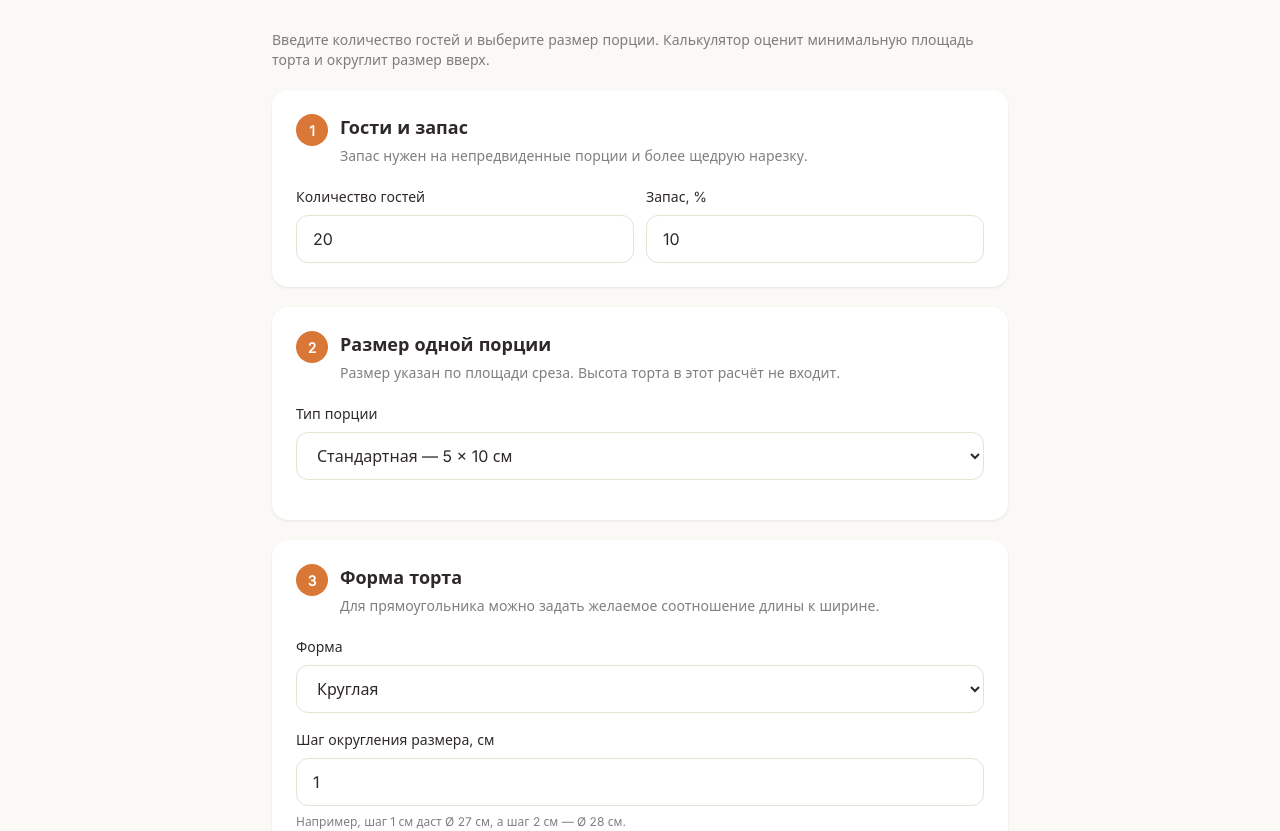
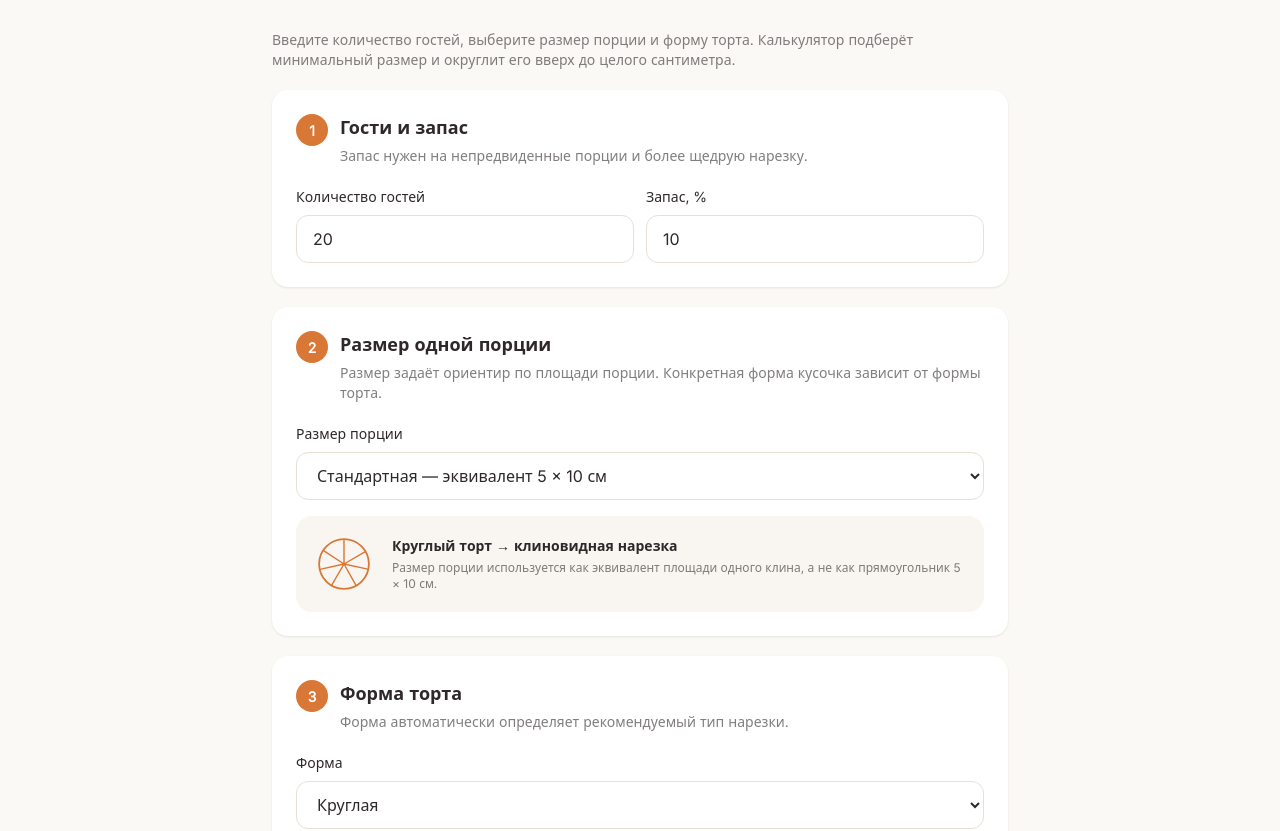
Before and after one commit to whil3true/baking_calc, a plain HTML site: page portioncalc.html in a window 1280 px wide. Shown: the part 135-966 px from the top of the page. Drawn offline with nearby package versions, Linux system fonts and the light colour scheme; a web font is replaced by a local one.

Commit message:
feat: clarify portion cut shape and simplify form settings

```diff
--- a/portioncalc.html
+++ b/portioncalc.html
@@ -29,7 +29,7 @@
   </div>
 </header>
 <main class="max-w-3xl mx-auto px-4 py-5 md:py-8 space-y-5">
-  <p class="text-sm text-dark/60">Введите количество гостей и выберите размер порции. Калькулятор оценит минимальную площадь торта и округлит размер вверх.</p>
+  <p class="text-sm text-dark/60">Введите количество гостей, выберите размер порции и форму торта. Калькулятор подберёт минимальный размер и округлит его вверх до целого сантиметра.</p>
   <noscript><p class="card p-5">Для расчёта включите JavaScript. Ссылка «На главную» работает и без него.</p></noscript>
 
   <form id="portionForm" class="space-y-5" novalidate>
@@ -42,17 +42,26 @@
     </section>
 
     <section class="card p-5 md:p-6" aria-labelledby="portion-size-title">
-      <div class="flex items-start gap-3 mb-5"><span class="step-number" aria-hidden="true">2</span><div><h2 id="portion-size-title" class="text-lg font-semibold">Размер одной порции</h2><p class="text-sm text-dark/60 mt-1">Размер указан по площади среза. Высота торта в этот расчёт не входит.</p></div></div>
-      <label class="block mb-4"><span class="cream-label">Тип порции</span><select id="portionPreset" name="portionPreset" class="input-field w-full"><option value="small">Небольшая — 4 × 8 см</option><option value="standard" selected>Стандартная — 5 × 10 см</option><option value="large">Большая — 6 × 10 см</option><option value="custom">Своя</option></select></label>
-      <fieldset id="customPortionFields" hidden disabled><legend class="sr-only">Свой размер порции</legend><div class="grid grid-cols-2 gap-3"><label class="block"><span class="cream-label">Ширина, см</span><input id="portionWidth" name="portionWidth" type="text" inputmode="decimal" maxlength="32" value="5" class="input-field w-full"></label><label class="block"><span class="cream-label">Длина, см</span><input id="portionLength" name="portionLength" type="text" inputmode="decimal" maxlength="32" value="10" class="input-field w-full"></label></div></fieldset>
+      <div class="flex items-start gap-3 mb-5"><span class="step-number" aria-hidden="true">2</span><div><h2 id="portion-size-title" class="text-lg font-semibold">Размер одной порции</h2><p class="text-sm text-dark/60 mt-1">Размер задаёт ориентир по площади порции. Конкретная форма кусочка зависит от формы торта.</p></div></div>
+      <label class="block mb-4"><span class="cream-label">Размер порции</span><select id="portionPreset" name="portionPreset" class="input-field w-full"><option value="small">Небольшая — эквивалент 4 × 8 см</option><option value="standard" selected>Стандартная — эквивалент 5 × 10 см</option><option value="large">Большая — эквивалент 6 × 10 см</option><option value="custom">Своя площадь порции</option></select></label>
+      <fieldset id="customPortionFields" hidden disabled><legend class="sr-only">Свой ориентир площади порции</legend><div class="grid grid-cols-2 gap-3"><label class="block"><span class="cream-label">Ширина ориентира, см</span><input id="portionWidth" name="portionWidth" type="text" inputmode="decimal" maxlength="32" value="5" class="input-field w-full"></label><label class="block"><span class="cream-label">Длина ориентира, см</span><input id="portionLength" name="portionLength" type="text" inputmode="decimal" maxlength="32" value="10" class="input-field w-full"></label></div></fieldset>
+      <div class="mt-4 rounded-2xl bg-soft/60 p-4">
+        <div id="roundCutPreview" class="flex items-center gap-4">
+          <svg viewBox="0 0 72 72" class="w-16 h-16 shrink-0 text-caramel" aria-hidden="true"><circle cx="36" cy="36" r="28" fill="none" stroke="currentColor" stroke-width="2"/><path d="M36 36 L36 8 M36 36 L60 22 M36 36 L64 42 M36 36 L50 61 M36 36 L22 60 M36 36 L9 42 M36 36 L13 21" fill="none" stroke="currentColor" stroke-width="1.6"/></svg>
+          <div><p class="font-semibold text-sm">Круглый торт → клиновидная нарезка</p><p class="text-xs text-dark/60 mt-1">Размер порции используется как эквивалент площади одного клина, а не как прямоугольник 5 × 10 см.</p></div>
+        </div>
+        <div id="rectCutPreview" class="flex items-center gap-4" hidden>
+          <svg viewBox="0 0 72 72" class="w-16 h-16 shrink-0 text-caramel" aria-hidden="true"><rect x="9" y="13" width="54" height="46" rx="2" fill="none" stroke="currentColor" stroke-width="2"/><path d="M27 13 V59 M45 13 V59 M9 36 H63" fill="none" stroke="currentColor" stroke-width="1.6"/></svg>
+          <div><p class="font-semibold text-sm">Прямоугольный торт → сетка порций</p><p class="text-xs text-dark/60 mt-1">Порции считаются как прямоугольные кусочки по выбранной площади.</p></div>
+        </div>
+      </div>
     </section>
 
     <section class="card p-5 md:p-6" aria-labelledby="portion-form-title">
-      <div class="flex items-start gap-3 mb-5"><span class="step-number" aria-hidden="true">3</span><div><h2 id="portion-form-title" class="text-lg font-semibold">Форма торта</h2><p class="text-sm text-dark/60 mt-1">Для прямоугольника можно задать желаемое соотношение длины к ширине.</p></div></div>
+      <div class="flex items-start gap-3 mb-5"><span class="step-number" aria-hidden="true">3</span><div><h2 id="portion-form-title" class="text-lg font-semibold">Форма торта</h2><p class="text-sm text-dark/60 mt-1">Форма автоматически определяет рекомендуемый тип нарезки.</p></div></div>
       <label class="block mb-4"><span class="cream-label">Форма</span><select id="shape" name="shape" class="input-field w-full"><option value="circle" selected>Круглая</option><option value="rect">Прямоугольная</option></select></label>
-      <fieldset id="rectRatioField" hidden disabled><legend class="sr-only">Соотношение сторон прямоугольника</legend><label class="block mb-4"><span class="cream-label">Длина / ширина</span><input id="rectRatio" name="rectRatio" type="text" inputmode="decimal" maxlength="32" value="1.5" class="input-field w-full" aria-describedby="ratioHint"></label><p id="ratioHint" class="text-xs text-dark/60 -mt-2 mb-4">1 = квадрат, 1,5 = длина примерно в полтора раза больше ширины.</p></fieldset>
-      <label class="block"><span class="cream-label">Шаг округления размера, см</span><input id="roundStep" name="roundStep" type="text" inputmode="decimal" maxlength="32" value="1" class="input-field w-full" aria-describedby="roundHint"></label>
-      <p id="roundHint" class="text-xs text-dark/60 mt-2">Например, шаг 1 см даст Ø 27 см, а шаг 2 см — Ø 28 см.</p>
+      <fieldset id="rectRatioField" hidden disabled><legend class="sr-only">Соотношение сторон прямоугольника</legend><label class="block mb-4"><span class="cream-label">Длина / ширина</span><input id="rectRatio" name="rectRatio" type="text" inputmode="decimal" maxlength="32" value="1.5" class="input-field w-full" aria-describedby="ratioHint"></label><p id="ratioHint" class="text-xs text-dark/60 -mt-2">1 = квадрат, 1,5 = длина примерно в полтора раза больше ширины.</p></fieldset>
+      <p class="text-xs text-dark/60 mt-4">Итоговый диаметр или стороны автоматически округляются вверх до целого сантиметра.</p>
     </section>
 
     <div id="portionErrors" class="cream-errors" role="alert" tabindex="-1" hidden></div>
@@ -69,19 +78,20 @@
       <div><dt>Заложено порций</dt><dd id="portionTarget"></dd></div>
       <div><dt>Расчётная вместимость</dt><dd id="portionCapacity"></dd></div>
       <div><dt>Запас сверх гостей</dt><dd id="portionExtra"></dd></div>
-      <div><dt>Размер порции</dt><dd id="portionSlice"></dd></div>
+      <div><dt>Ориентир порции</dt><dd id="portionSlice"></dd></div>
+      <div><dt>Рекомендуемая нарезка</dt><dd id="portionCut"></dd></div>
       <div><dt>Минимальная площадь торта</dt><dd id="portionArea"></dd></div>
     </dl>
-    <p class="text-xs text-dark/60 mt-4 leading-relaxed">Это геометрическая оценка по площади среза. Реальное количество зависит от схемы нарезки, формы кусочков, высоты торта и того, насколько одинаково режут гости, официанты и родственники с очень уверенной рукой.</p>
+    <p class="text-xs text-dark/60 mt-4 leading-relaxed">Это геометрическая оценка. Для круглого торта предполагаются клиновидные куски, для прямоугольного — нарезка сеткой. Реальная вместимость зависит от высоты торта и фактической нарезки.</p>
     <button id="copyPortion" type="button" class="btn-primary w-full rounded-xl py-3 font-semibold mt-5">Скопировать расчёт</button>
   </section>
 
   <details class="card p-5 md:p-6 text-sm">
     <summary class="font-semibold cursor-pointer">Как считается размер?</summary>
     <div class="mt-3 space-y-3 text-dark/70 leading-relaxed">
-      <p>Площадь одной порции = ширина × длина. Количество порций увеличивается на выбранный запас и округляется вверх до целого.</p>
-      <p>Для круглого торта диаметр вычисляется из площади круга. Для прямоугольного размеры подбираются по заданному соотношению сторон. Итоговые размеры всегда округляются вверх выбранным шагом.</p>
-      <p>Высота торта специально не используется: этот инструмент отвечает только на вопрос о площади нарезки. Для расчёта массы и крема используются отдельные инструменты.</p>
+      <p>Выбранный размер порции переводится в площадь. Для круглого торта эта площадь считается ориентиром одного клиновидного куска, для прямоугольного — одного прямоугольного кусочка.</p>
+      <p>Количество порций увеличивается на выбранный запас. Из общей требуемой площади вычисляется диаметр круга либо размеры прямоугольника с заданным соотношением сторон.</p>
+      <p>Итоговые размеры автоматически округляются вверх до целого сантиметра. Высота торта здесь не используется: инструмент оценивает площадь нарезки.</p>
     </div>
   </details>
   <footer class="text-center py-3"><a href="index.html" class="home-link"><span aria-hidden="true">←</span> На главную</a></footer>
```
